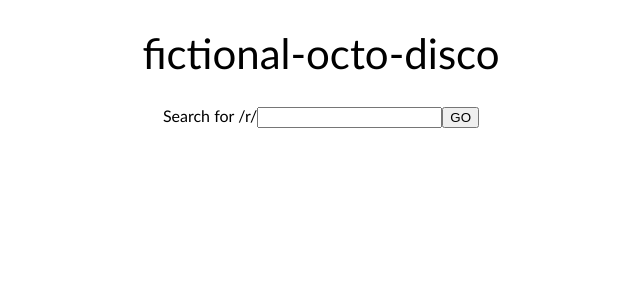
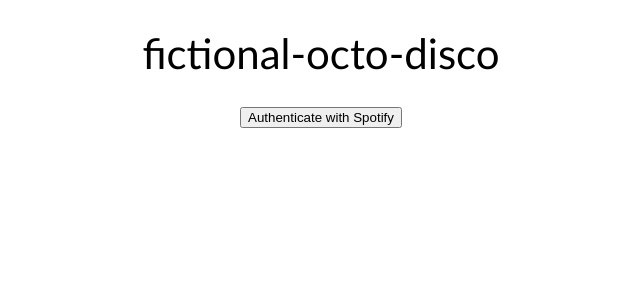
Before and after one commit to erickzhao/subreddit-sampler, a React (Create React App) app in the folder client/: page / in a window 1280 px wide. Shown: the top 300 px of the page, without its empty margins (319-959 px from the left). Built offline with nearby package versions, Linux system fonts and the light colour scheme.

Commit message:
Add authentication view

```diff
--- a/client/src/App.js
+++ b/client/src/App.js
@@ -1,13 +1,42 @@
 import React, { Component } from 'react';
 import './App.css';
 import SearchWrapper from './SearchWrapper';
+import Authenticator from './Authenticator';
 
 class App extends Component {
+  constructor(props) {
+    super(props);
+
+    if (localStorage.isAuthenticated === undefined) {
+      localStorage.isAuthenticated = false;
+    }
+
+    this.state = {
+      isAuthenticated: JSON.parse(localStorage.isAuthenticated)
+    }
+  }
+
+  handleAuthenticate = () => {
+    fetch('/api/spotify')
+      .then(() => {
+        localStorage.isAuthenticated = JSON.stringify(true);
+      })
+      .catch((e) => {
+        console.error(e);
+      });
+  }
+
   render() {
+    const { isAuthenticated } = this.state;
+
     return (
       <div className="App">
         <h1>fictional-octo-disco</h1>
-        <SearchWrapper/>
+        {
+          isAuthenticated ?
+          <SearchWrapper/> :
+          <Authenticator onAuthenticate={this.handleAuthenticate}/>
+        }
       </div>
     );
   }
--- /dev/null
+++ b/client/src/Authenticator.js
@@ -0,0 +1,14 @@
+import React from 'react';
+import Button from './Button';
+
+
+
+const Authenticator = ({onAuthenticate}) => {
+  return (
+    <div>
+      <Button onClick={onAuthenticate} label="Authenticate with Spotify"/>
+    </div>
+  )
+}
+
+export default Authenticator;
```
